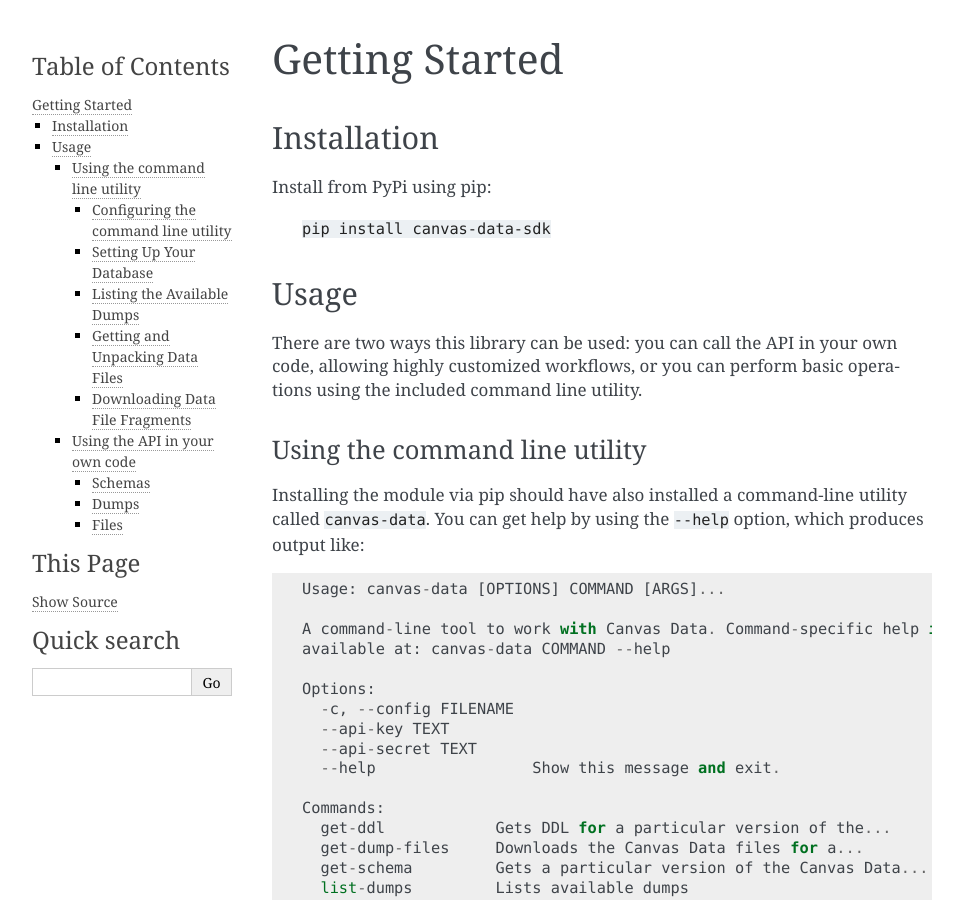
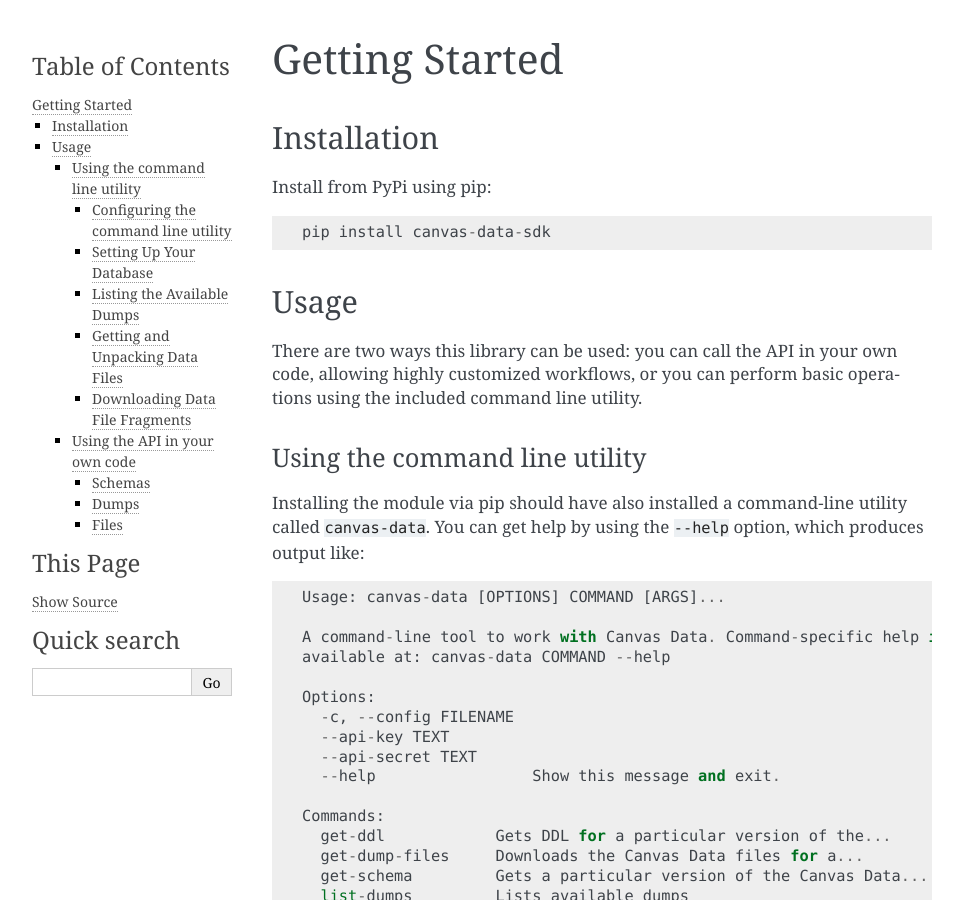
Before and after one commit to Harvard-University-iCommons/canvas-data-sdk, a Sphinx documentation site: the page built from docs/intro.rst, in a window 1280 px wide and 900 px high. Shown: the whole window, without its empty margins (148-1111 px from the left). Built offline with Sphinx 7.4.7, drawn with Linux system fonts in a browser that asks for light colours.

Commit message:
doc formatting

```diff
--- a/docs/intro.rst
+++ b/docs/intro.rst
@@ -5,10 +5,9 @@
 Installation
 ============
 
-Install from PyPi using pip:
+Install from PyPi using pip::
 
-  ``pip install canvas-data-sdk``
-
+  pip install canvas-data-sdk
 
 Usage
 =====
```
